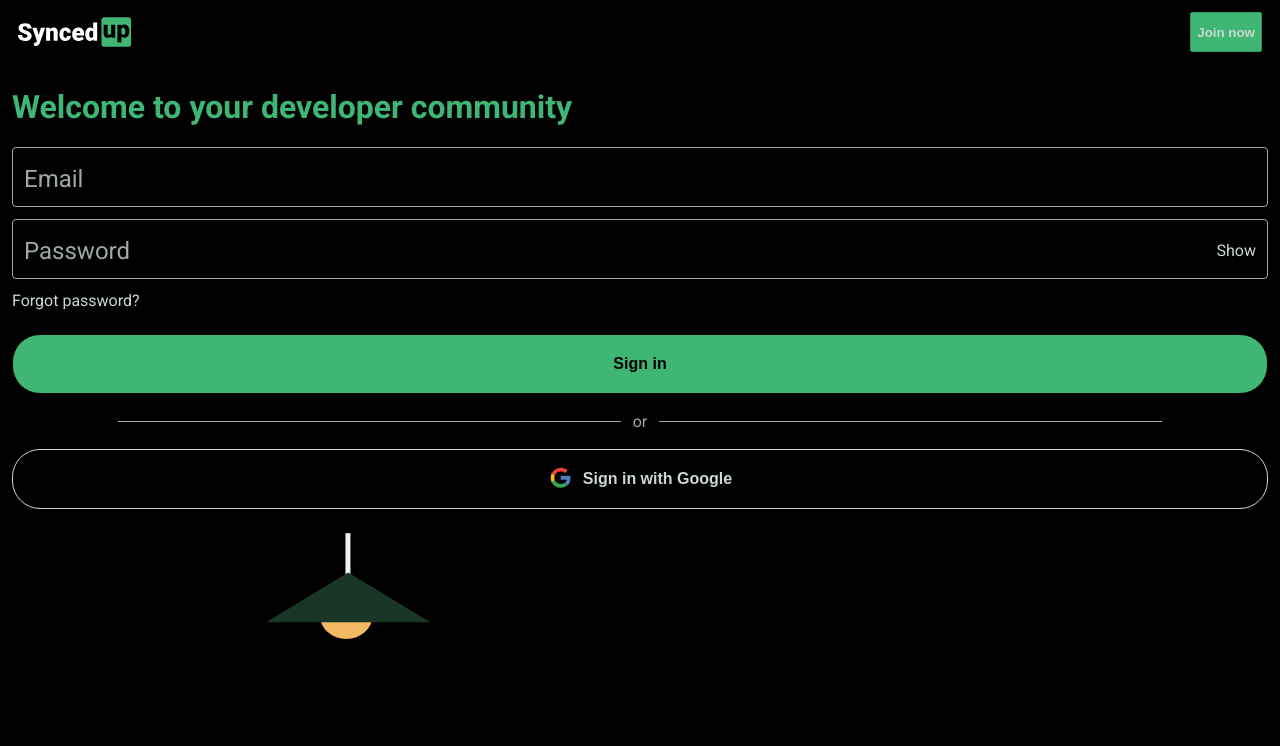
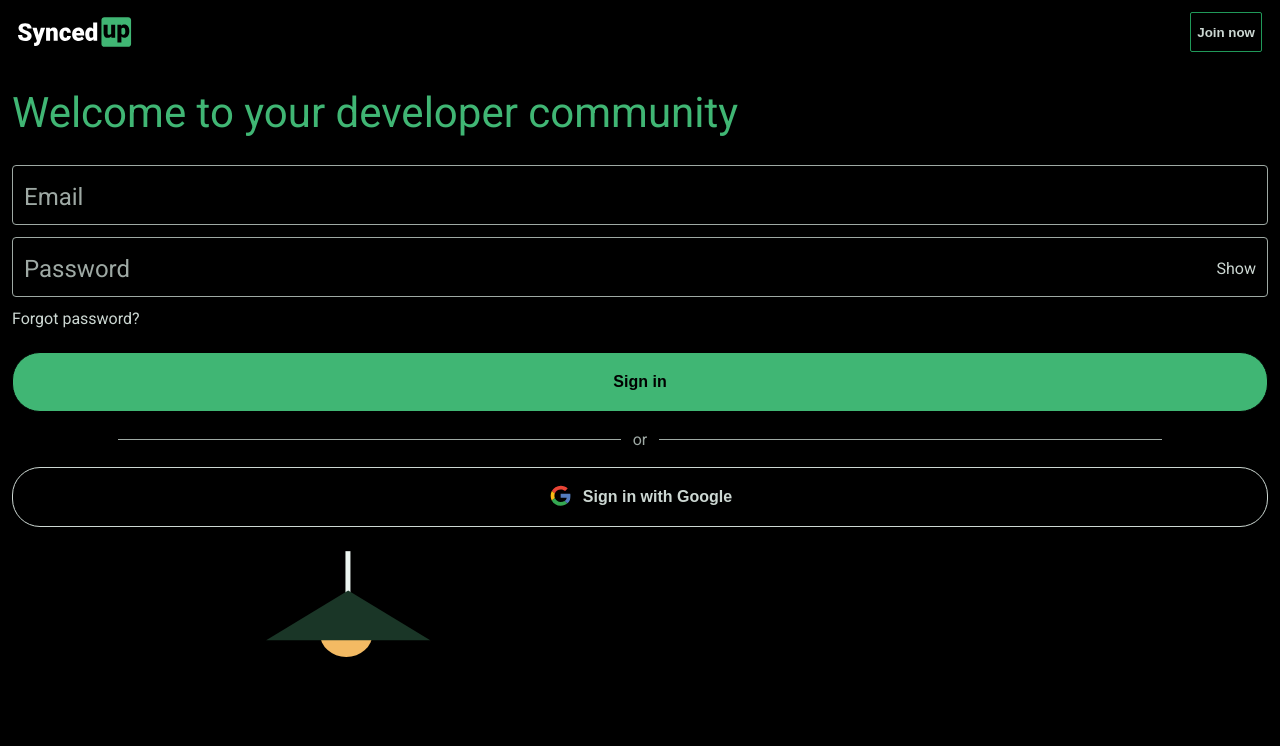
Before and after one commit to chingu-voyages/v25-bears-team-05, a React (Create React App) app in the folder app/: page / in a window 1280 px wide. Shown: the top 746 px of the page. Built offline with nearby package versions, Linux system fonts and the light colour scheme.

Commit message:
Update Landing page styles

```diff
--- a/app/src/pages/landing/Landing.css
+++ b/app/src/pages/landing/Landing.css
@@ -23,6 +23,8 @@
 .Landing-page__tagline {
   margin-top: 0;
   color: var(--primary-green-color);
+  font-size: 42px;
+  font-weight: 400;
 }
 .Landing-page__feature-graphic {
   max-width: 100%;
--- a/app/src/pages/landing/Landing.tsx
+++ b/app/src/pages/landing/Landing.tsx
@@ -11,7 +11,7 @@ function Landing() {
     <div className="Landing-page">
       <header className="Landing-page__header-bar">
         <Logo />
-        <Button className="square primary green-border">
+        <Button className="square">
           <Link to="/signup">Join now</Link>
         </Button>
       </header>
```
